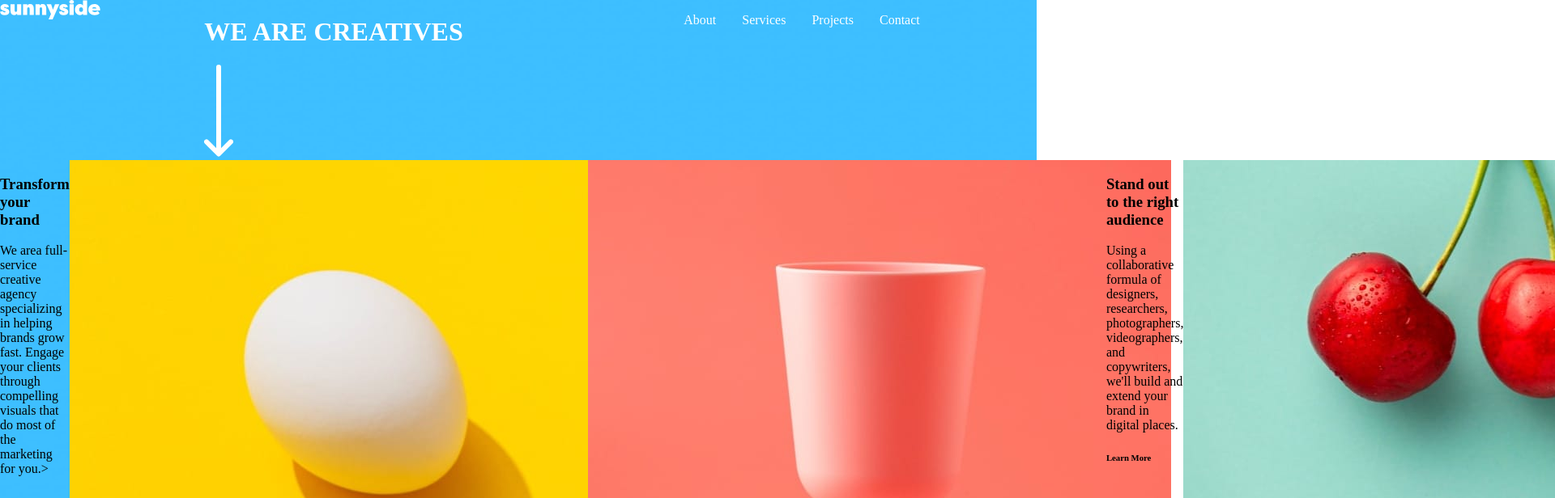
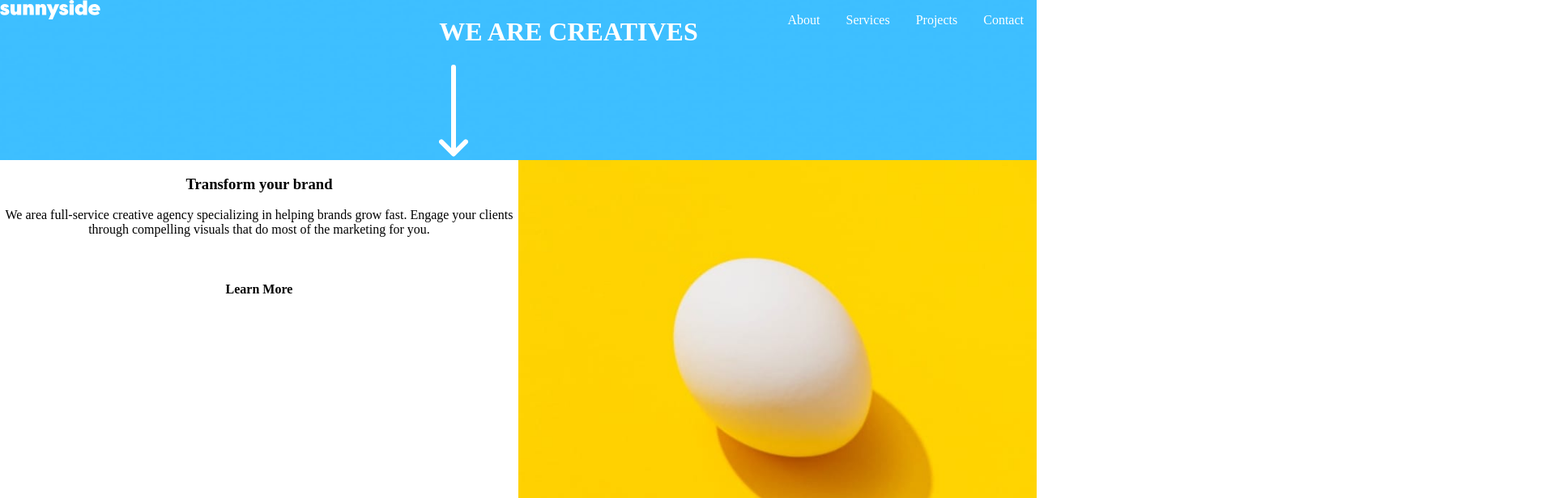
Before and after one commit to AlainNshimirimana/sunnyside-landing-page, a React (Create React App) app: page / in a window 1280 px wide. Shown: the top 616 px of the page at 81% size, 1920 px wide, since content can reach past the window. Built offline with nearby package versions, Linux system fonts and the light colour scheme.

Commit message:
display the body content

```diff
--- a/src/App.js
+++ b/src/App.js
@@ -1,11 +1,12 @@
 import React from "react";
 import Header from './components/Header';
 import BodyTop from './components/BodyTop';
+import './css/App.css';
 
 function App(){
 
     return(
-        <div>
+        <div className='app-div'>
             <Header />
             <BodyTop />
         </div>
--- a/src/components/BodyTop.js
+++ b/src/components/BodyTop.js
@@ -12,17 +12,17 @@ function BodyTop(){
             <div className='squares'>
                 <h3>Transform your brand</h3>
                 <p>We area full-service creative agency specializing in helping brands grow fast. Engage your clients
-                    through compelling visuals that do most of the marketing for you.>
+                    through compelling visuals that do most of the marketing for you.
                 </p><br/>
-                <h6>Learn More</h6>
+                <h4>Learn More</h4>
             </div>
 
             <div className='squares'>
-                <img src={Egg} alt='an egg with yellow background'/>
+                <img src={Egg} alt='an egg with yellow background' className='squares-img'/>
             </div>
 
             <div className='squares'>
-                <img alt='a pink glass' src={StrawbGlass}/>
+                <img alt='a pink glass' src={StrawbGlass} className='squares-img'/>
             </div>
 
             <div className='squares'>
@@ -30,14 +30,14 @@ function BodyTop(){
                 <p>Using a collaborative formula of designers, researchers, photographers, videographers, and copywriters,
                      we'll build and extend your brand in digital places.
                 </p>
-                <h6>Learn More</h6>
+                <h4>Learn More</h4>
             </div>
 
             <div className='squares'>
-                <img src={Cherries} alt='cherries'/>
+                <img src={Cherries} alt='cherries' className='squares-img'/>
             </div>
             <div className='squares'>
-                <img src={Orange} alt='an orange'/>
+                <img src={Orange} alt='an orange' className='squares-img'/>
             </div>
         </div>
     )
--- a/src/components/Header.js
+++ b/src/components/Header.js
@@ -6,6 +6,7 @@ import ArrowDown from './images/icon-arrow-down.svg';
 
 function Header(){
     return(
+        <div className='head-content'>
             <div className='header-container'>
                 <div className='HeaderBG'>
                     <img alt='Header logo' className='HeaderImgBG' src={ImageHeader}/>
@@ -26,6 +27,7 @@ function Header(){
                     </ul>
                 </div>
             </div>
+        </div>
     )
 }
 
--- /dev/null
+++ b/src/css/App.css
@@ -0,0 +1,3 @@
+.app-div{
+    height: 100%;
+}
--- a/src/css/BodyTop.css
+++ b/src/css/BodyTop.css
@@ -1,9 +1,22 @@
 .bodyTop{
-    position:absolute;
+    position:static;
     display: flex;
+    flex-wrap: wrap;
+    /* padding-left: 25%;
+    padding-right: 25%; */
+}
+.squares{
+  padding: 0;
+  margin: 0;
+  overflow: hidden;
+  width: 50%;
+  height: auto;
+  background-color: white;
+}
+.squares-img{
     width: 100%;
 }
-.squares{
-    flex: 1;
-    width: 50%;
+
+.squares h3, p, h4{
+    text-align: center;
 }
--- a/src/css/Header.css
+++ b/src/css/Header.css
@@ -1,6 +1,7 @@
 /* .header-container{
     background-image: url("/src/components/images/desktop/image-header.jpg");
 } */
+
 .header-container{
     width: 100%;
     position: relative;
@@ -8,13 +9,14 @@
     left: 0;
     right: 0;
     display: flex;
+    clear: both;
 }
 .HeaderBG{
     position: absolute;
     width: 100%;
     left: 0;
     top: 0;
-    z-index: -9;
+    z-index: -1;
 }
 .HeaderImgBG{
     width: 100%;
@@ -22,11 +24,8 @@
     left: 0;
     right: 0;
 }
-.companyName{
-    z-index: 9;
-}
 .menu{
-    z-index: 9;
+    position: absolute;
     justify-content: flex-end;
     right: 0;
     display: table;
```
Lines whose indentation alone changed are shown as unchanged.
